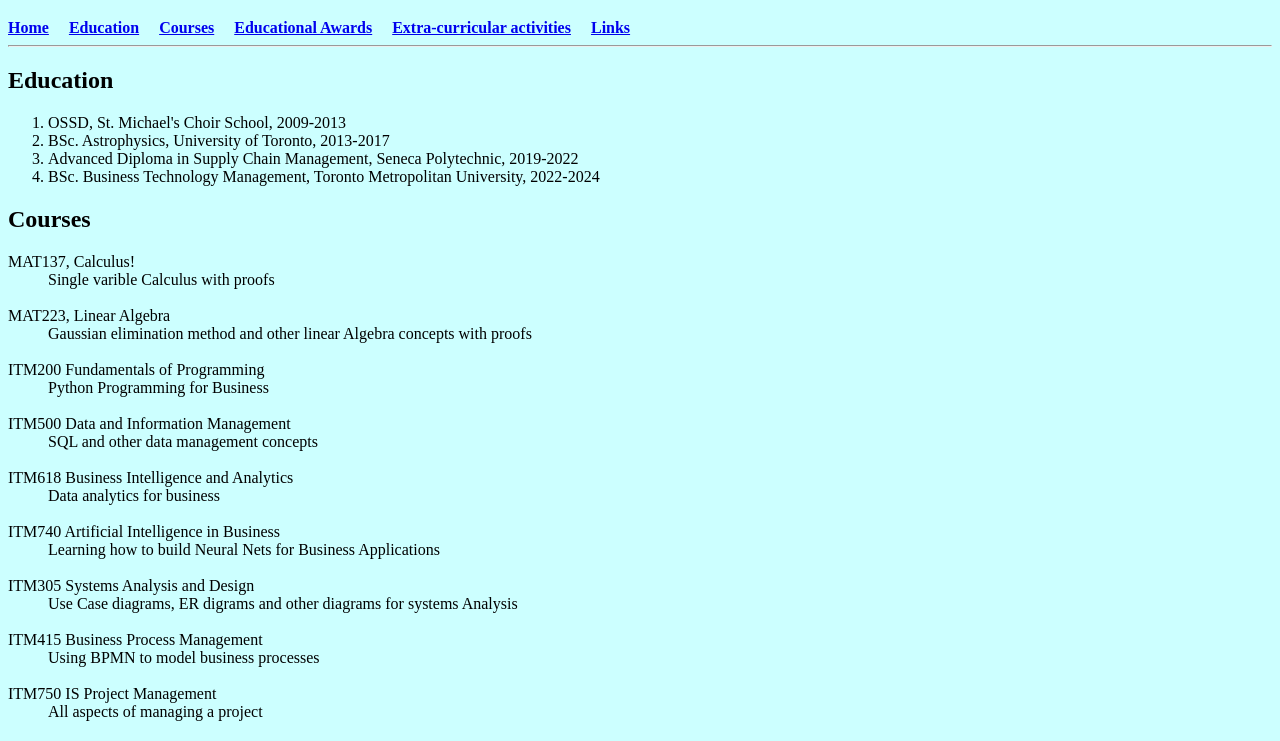
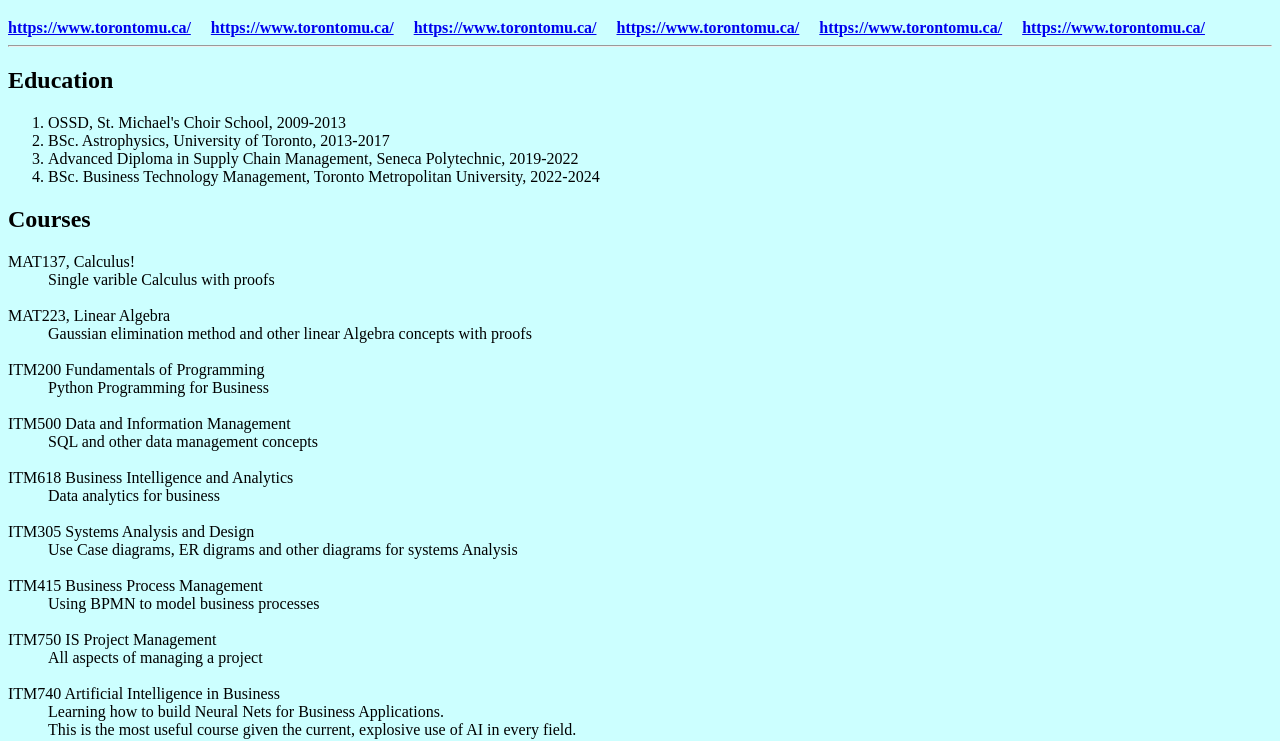
Before and after one commit to Mark-ers/Mark-ers.github.io, a plain HTML site: page Lab_2.html in a window 1280 px wide. Shown: the part 61-802 px from the top of the page. Drawn offline with Linux system fonts and the light colour scheme.

Commit message:
changes 3

```diff
--- a/Lab_2.html
+++ b/Lab_2.html
@@ -12,12 +12,12 @@
 
 <nav>
     <b>
-       <a href="index".html">Home</a> &nbsp; &nbsp;
-       <a href="Education".html"> Education</a> &nbsp; &nbsp;
-       <a href="Courses".html">Courses</a>  &nbsp; &nbsp;
-       <a href="Educational Awards".html">Educational Awards</a>  &nbsp; &nbsp;
-       <a href="Extra-curricular activities".html">Extra-curricular activities</a>  &nbsp; &nbsp;
-       <a href="Links".html">Links</a>
+       <a href="index".html">https://www.torontomu.ca/</a> &nbsp; &nbsp;
+       <a href="Education".html"> https://www.torontomu.ca/</a> &nbsp; &nbsp;
+       <a href="Courses".html">https://www.torontomu.ca/</a>  &nbsp; &nbsp;
+       <a href="Educational Awards".html">https://www.torontomu.ca/</a>  &nbsp; &nbsp;
+       <a href="Extra-curricular activities".html">https://www.torontomu.ca/</a>  &nbsp; &nbsp;
+       <a href="Links".html">https://www.torontomu.ca/</a>
     </b>
 
 </nav>
@@ -60,11 +60,6 @@
         </dt>
         <br>
 
-        <dt>ITM740 Artificial Intelligence in Business
-            <dd> Learning how to build Neural Nets for Business Applications</dd>
-        </dt>
-        <br>
-
         <dt>ITM305 Systems Analysis and Design
             <dd> Use Case diagrams, ER digrams and other diagrams for systems Analysis  </dd>
         </dt>
@@ -77,6 +72,11 @@
 
         <dt>ITM750 IS Project Management
             <dd> All aspects of managing a project </dd>
+        </dt>
+        <br>
+
+        <dt>ITM740 Artificial Intelligence in Business
+            <dd> Learning how to build Neural Nets for Business Applications. <br>This is the most useful course given the current, explosive use of AI in every field.</dd>
         </dt>
         <br>
 
```
